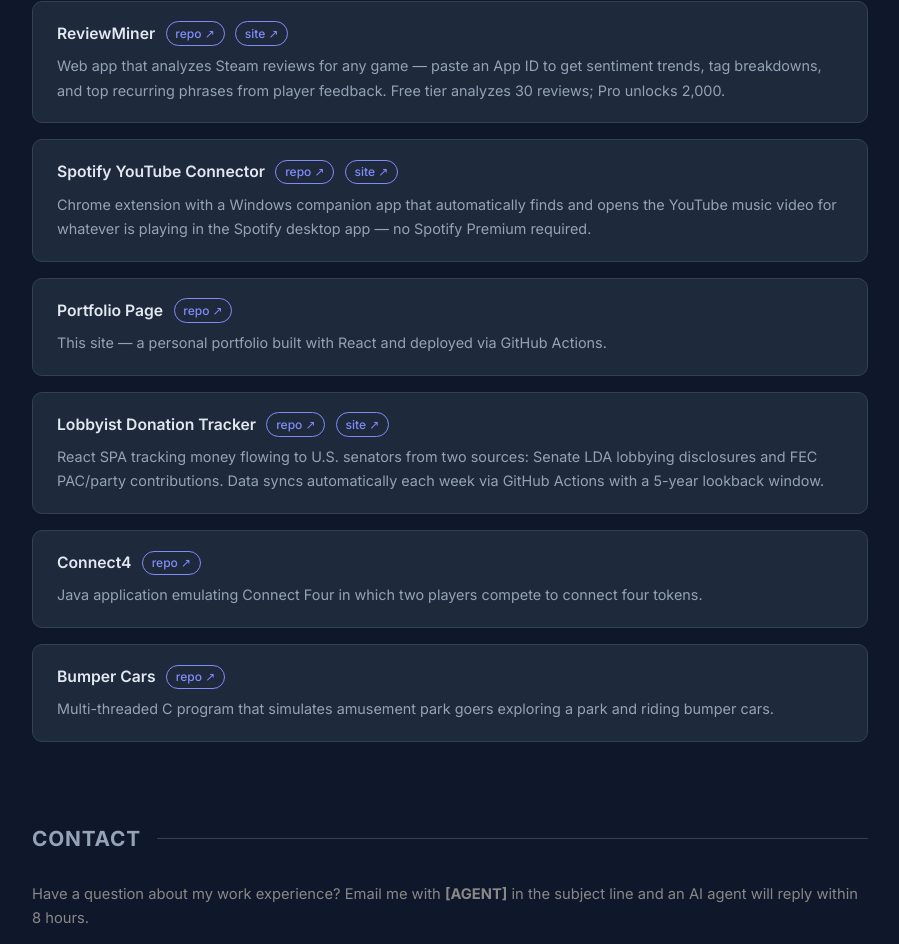
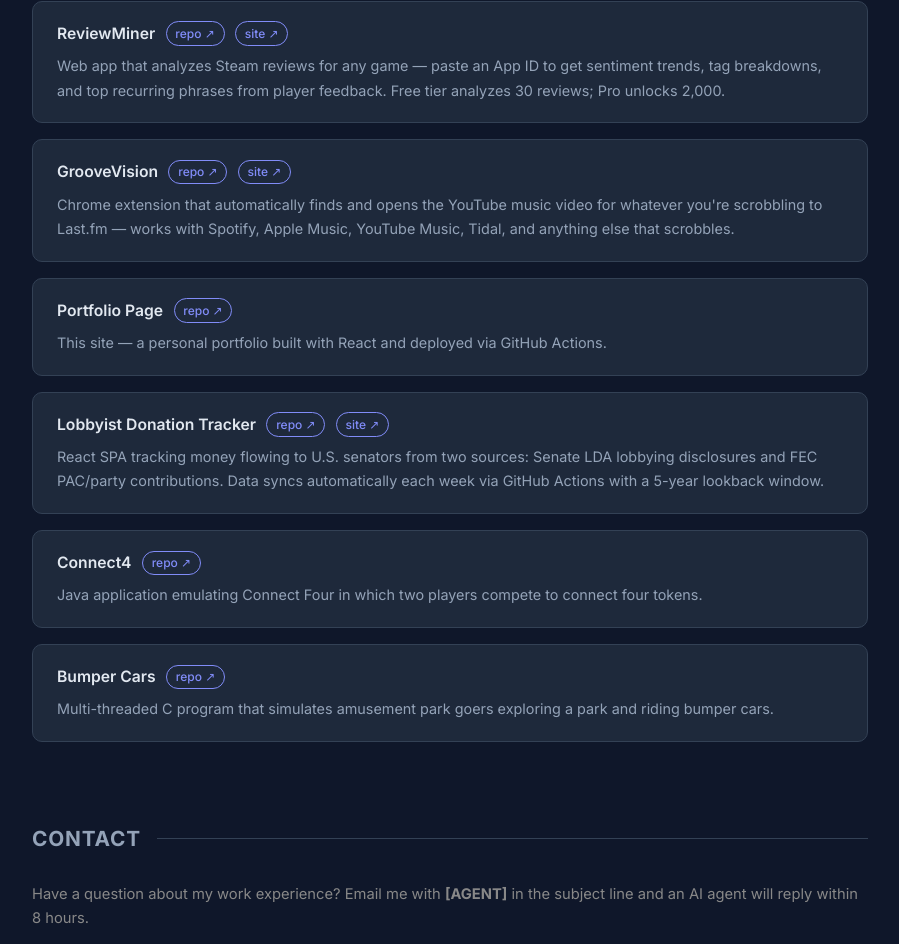
Before and after one commit to wdparker93/portfolio-page, a React (Create React App) app: page / in a window 1280 px wide. Shown: the part 927-1871 px from the top of the page, without its empty margins (190-1089 px from the left). Built offline with nearby package versions, Linux system fonts and the light colour scheme.

Commit message:
feat: replace Spotify YouTube Connector with GrooveVision
Updates project listing, resume, and pipeline config to reflect the
renamed and rearchitected extension — now powered by Last.fm instead of
Spotify, with no companion app required.

Co-Authored-By: Claude Sonnet 4.6 <noreply@anthropic.com>

```diff
--- a/public/resume.html
+++ b/public/resume.html
@@ -140,8 +140,8 @@
     <td class="label">Projects</td>
     <td class="content">
       <div class="project-item">
-        <a href="https://wdparker93.github.io/spotify-youtube-connector-site/" target="_blank"><strong>Spotify YouTube Connector</strong></a>
-        &nbsp;– Chrome extension with a Windows companion app that automatically finds and opens the YouTube music video for whatever is playing in the Spotify desktop app.
+        <a href="https://wdparker93.github.io/groovevision-site/" target="_blank"><strong>GrooveVision</strong></a>
+        &nbsp;– Chrome extension that automatically finds and opens the YouTube music video for whatever you're scrobbling to Last.fm — works with Spotify, Apple Music, YouTube Music, and more.
       </div>
       <div class="project-item">
         <a href="https://steam-review-miner-tpsm.vercel.app/" target="_blank"><strong>ReviewMiner</strong></a>
--- a/src/components/Projects.js
+++ b/src/components/Projects.js
@@ -9,11 +9,11 @@ const projects = [
       "Web app that analyzes Steam reviews for any game — paste an App ID to get sentiment trends, tag breakdowns, and top recurring phrases from player feedback. Free tier analyzes 30 reviews; Pro unlocks 2,000.",
   },
   {
-    name: "Spotify YouTube Connector",
-    repo: "https://github.com/wdparker93/spotify-youtube-connector",
-    site: "https://wdparker93.github.io/spotify-youtube-connector-site/",
+    name: "GrooveVision",
+    repo: "https://github.com/wdparker93/groovevision",
+    site: "https://wdparker93.github.io/groovevision-site/",
     description:
-      "Chrome extension with a Windows companion app that automatically finds and opens the YouTube music video for whatever is playing in the Spotify desktop app — no Spotify Premium required.",
+      "Chrome extension that automatically finds and opens the YouTube music video for whatever you're scrobbling to Last.fm — works with Spotify, Apple Music, YouTube Music, Tidal, and anything else that scrobbles.",
   },
   {
     name: "Portfolio Page",
```
Also changed, not shown: 1 other file (tests, documents, lock files or other folders).
